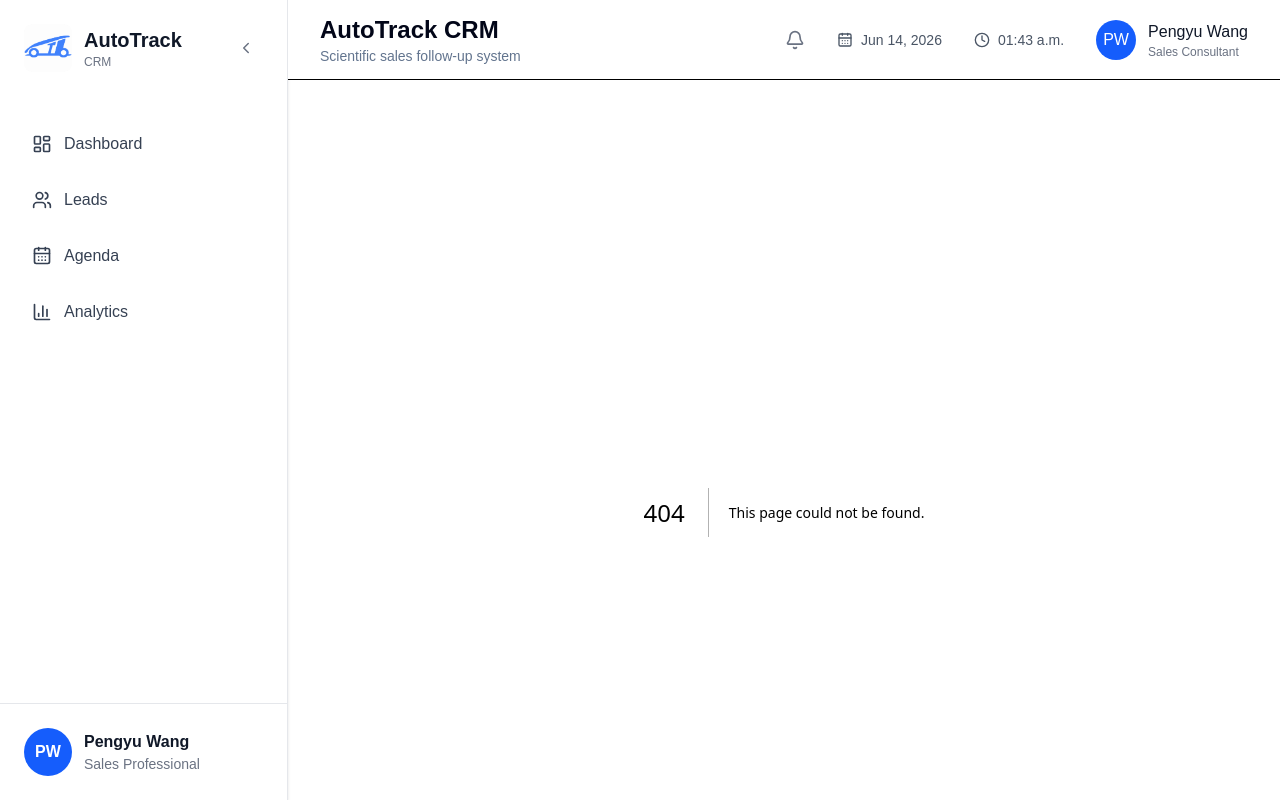
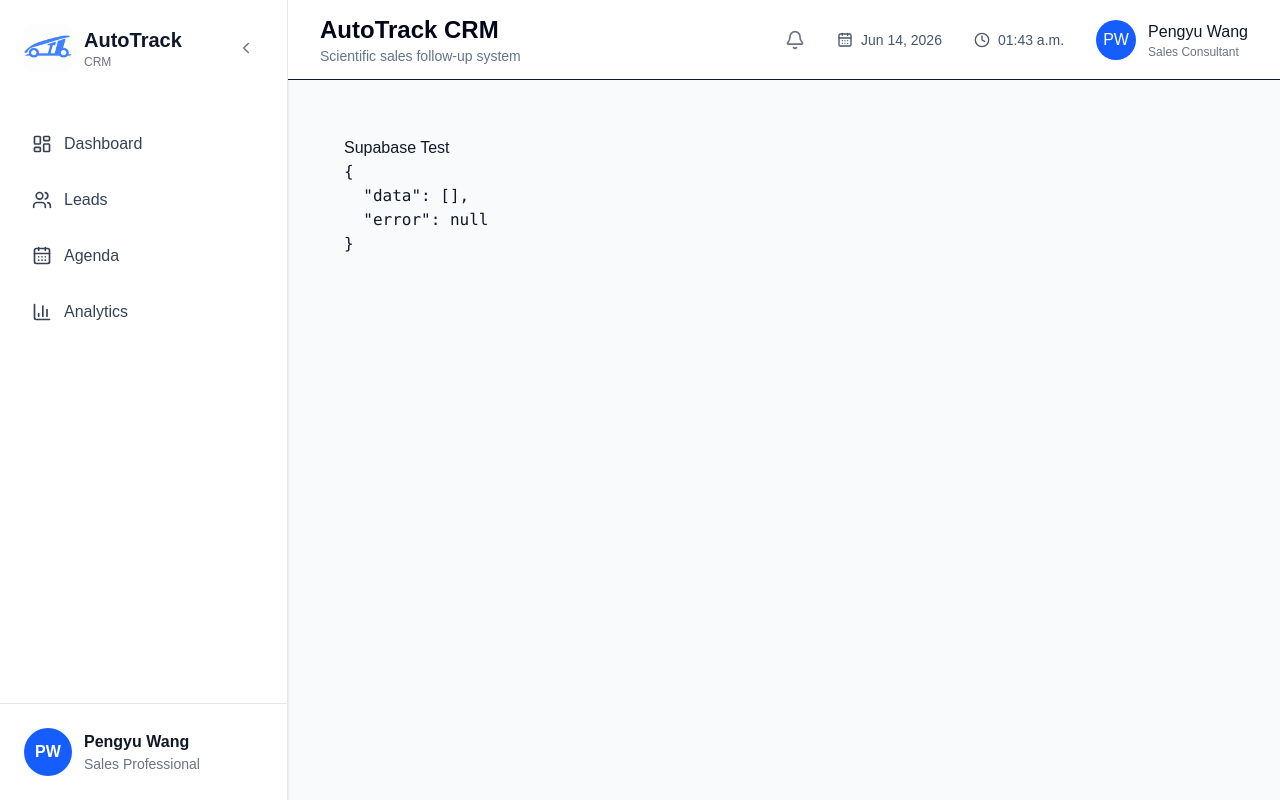
Before and after one commit to PengyuW007/autotrack-next, a Next.js app: page /test-supabase in a window 1280 px wide. Before the commit this address had no page. Built offline with nearby package versions, Linux system fonts and the light colour scheme; no server answers; the database is empty.

Commit message:
refactor - add supabase under real persistence layer

```diff
--- /dev/null
+++ b/app/test-supabase/page.tsx
@@ -0,0 +1,24 @@
+import { supabase } from "@/lib/supabase/client";
+
+export default async function TestSupabasePage() {
+    const { data, error } = await supabase
+        .from("leads")
+        .select("*");
+
+    return (
+        <main className="p-6">
+            <h1>Supabase Test</h1>
+
+            <pre>
+                {JSON.stringify(
+                    {
+                        data,
+                        error,
+                    },
+                    null,
+                    2
+                )}
+            </pre>
+        </main>
+    );
+}
--- /dev/null
+++ b/lib/supabase/client.ts
@@ -0,0 +1,6 @@
+import { createClient } from "@supabase/supabase-js";
+
+export const supabase = createClient(
+    process.env.NEXT_PUBLIC_SUPABASE_URL!,
+    process.env.NEXT_PUBLIC_SUPABASE_PUBLISHABLE_KEY!
+);
```
Also changed, not shown: lib/persistence/real/supabase/LeadRepo.ts (added), lib/persistence/real/supabase/NotificationRepo.ts (added), lib/persistence/real/supabase/TaskRepo.ts (added), lib/persistence/real/supabase/VehicleRepo.ts (added).
